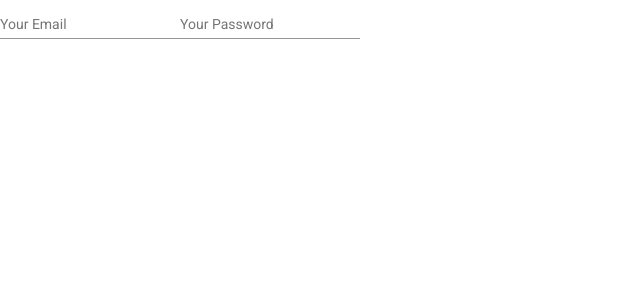
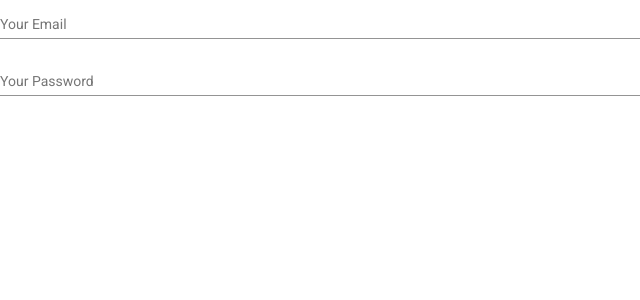
Before and after one commit to frizio/demo-angular11, an Angular app: page /signup in a window 1280 px wide. Shown: the top 300 px of the page, without its empty margins (0-640 px from the left). Built offline with nearby package versions, Linux system fonts and the light colour scheme.

Commit message:
Configure and use Flex Layout

```diff
--- a/src/app/app.module.ts
+++ b/src/app/app.module.ts
@@ -1,3 +1,5 @@
+
+import { FlexLayoutModule } from '@angular/flex-layout';
 import { MaterialModule } from './material.module';
 import { BrowserModule } from '@angular/platform-browser';
 import { NgModule } from '@angular/core';
@@ -26,7 +28,8 @@ import { WelcomeComponent } from './components/welcome/welcome.component';
     BrowserModule,
     AppRoutingModule,
     BrowserAnimationsModule,
-    MaterialModule
+    MaterialModule,
+    FlexLayoutModule
   ],
   providers: [],
   bootstrap: [AppComponent]
--- a/src/app/components/auth/signup/signup.component.html
+++ b/src/app/components/auth/signup/signup.component.html
@@ -1,5 +1,5 @@
 <section>
-  <form>
+  <form fxLayout="column" >
     <mat-form-field>
       <input type="email" matInput placeholder="Your Email">
     </mat-form-field>
```
